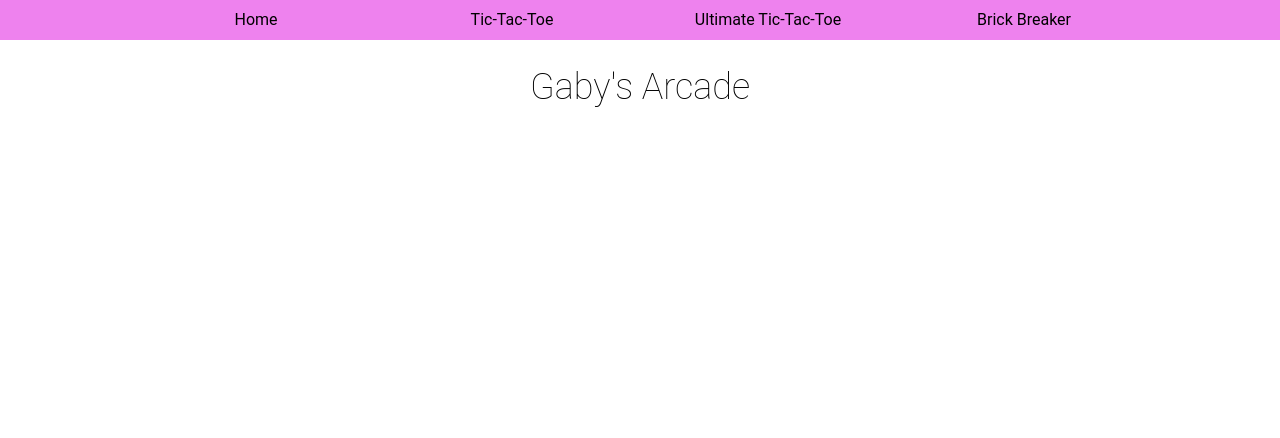
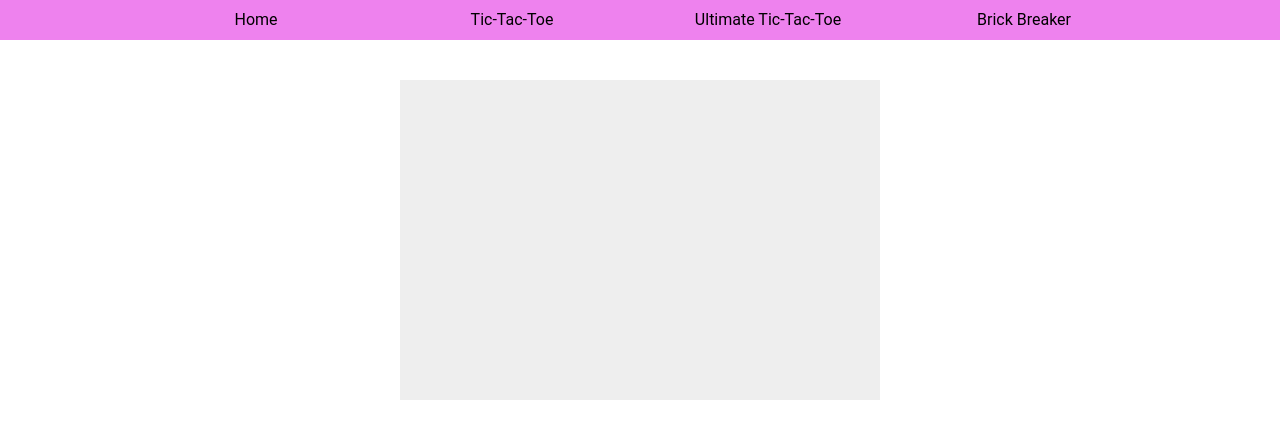
Before and after one commit to gweinerr/pset-9, a plain HTML site: page brickbreaker.html in a window 1280 px wide. Drawn offline with Linux system fonts and the light colour scheme.

```diff
--- a/brickbreaker.html
+++ b/brickbreaker.html
@@ -6,12 +6,14 @@
 	<head>
 		<title>Gaby's Arcade</title>
 		<link rel="stylesheet" href="css/index.css"/>
+		<script defer src="js/brickbreaker.js"> </script>
+  	<meta charset="utf-8" />
+     <style>
+     	* { padding: 0; margin: 0; }
+     	canvas { background: #eee; display: block; margin: 0 auto; margin-top: 40px;}
+     </style>
  </head>
-
-<!--Navigation Menu-->
-
  <body>
-
 	 <div id="header">
 		 <div id="menu">
 			 <div class="link-wrapper"><a class="menu-link" href="index.html">Home</a></div>
@@ -20,8 +22,8 @@
 			 <div class="link-wrapper"><a class="menu-link" href="brickbreaker.html">Brick Breaker</a></div>
 		 </div>
 	 </div>
+ <canvas id="myCanvas" width="480" height="320"></canvas>
 
-<h2>Gaby's Arcade</h2>
  </body>
 
 </html>
--- a/css/brickbreaker.css
+++ b/css/brickbreaker.css
@@ -1,5 +1,13 @@
 * {
+  padding: 0;
   margin: 0;
+}
+
+canvas {
+  background: #eee;
+  display: block;
+  margin: 0 auto;
+  margin-top: 40px;
 }
 
 body {
--- a/js/brickbreaker.js
+++ b/js/brickbreaker.js
@@ -0,0 +1,23 @@
+var canvas = document.getElementById("myCanvas");
+var ctx = canvas.getContext("2d");
+var x = canvas.width/2;
+var y = canvas.height-30;
+var dx = 2;
+var dy = -2;
+
+function drawBall() {
+    ctx.beginPath();
+    ctx.arc(x, y, 10, 0, Math.PI*2);
+    ctx.fillStyle = "#0095DD";
+    ctx.fill();
+    ctx.closePath();
+}
+
+function draw() {
+    ctx.clearRect(0, 0, canvas.width, canvas.height);
+    drawBall();
+    x += dx;
+    y += dy;
+}
+
+setInterval(draw, 10);
```
Lines whose indentation alone changed are shown as unchanged.
